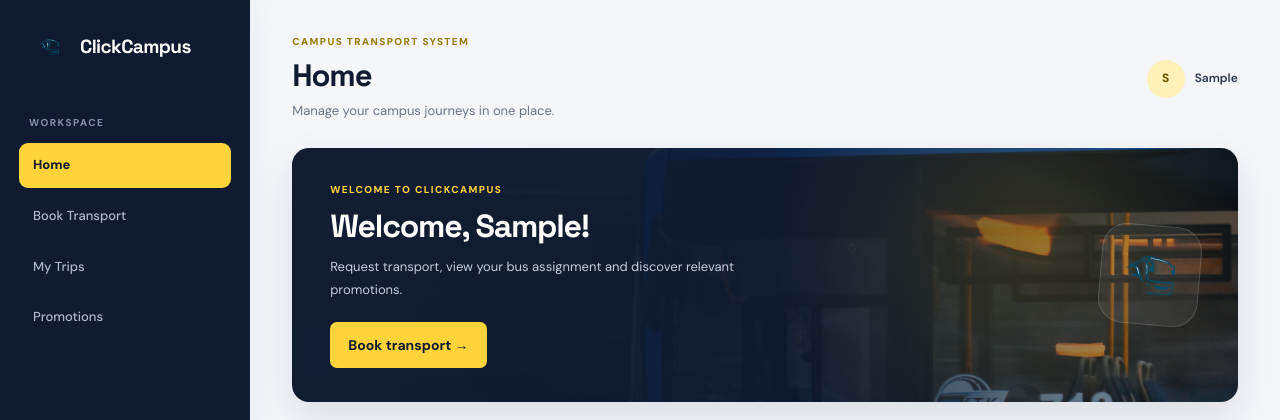
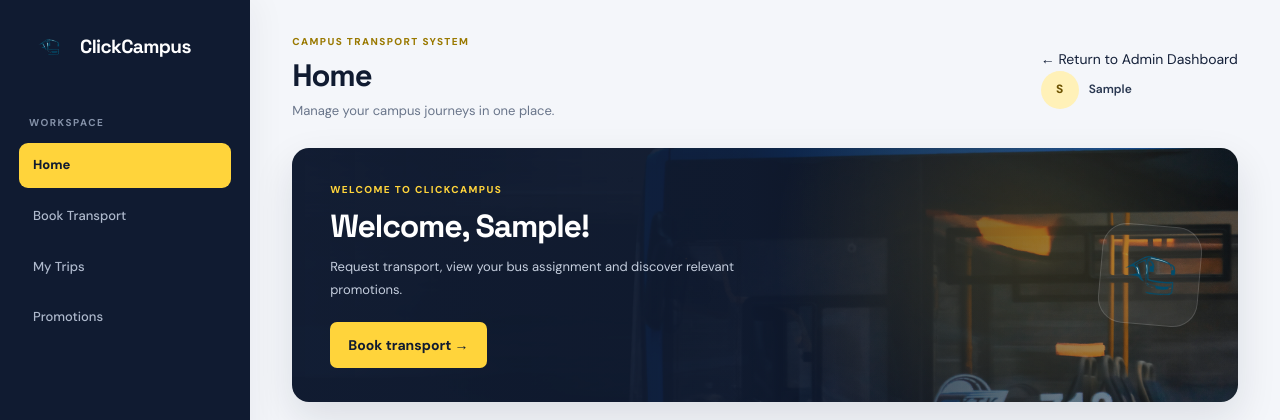
Before and after one commit to iisika/ClickCampus, a Django app: page /student/ in a window 1280 px wide. Shown: the top 420 px of the page. Run offline with Django 5.2, Linux system fonts and the light colour scheme; a user stored in the database is signed in; tables that the repository leaves empty hold one stand-in row (values such as "Sample post").

Commit message:
Improve unified ClickCampus portal navigation

```diff
--- a/transport/templates/transport/dashboard.html
+++ b/transport/templates/transport/dashboard.html
@@ -85,8 +85,12 @@
                 </p>
             </div>
 
-            <div class="profile">
-                <span class="avatar">
+            <div class="student-header-actions">
+                {% if user.is_authenticated and user.is_staff %}
+                    <a class="admin-return-link" href="{% url 'transport:admin_dashboard' %}">← Return to Admin Dashboard</a>
+                {% endif %}
+                <div class="profile">
+                    <span class="avatar">
                     {% if user.is_authenticated %}
                         {{ user.first_name|default:user.username|first|upper }}
                     {% else %}
@@ -100,7 +104,8 @@
                     {% else %}
                         Guest
                     {% endif %}
-                </span>
+                    </span>
+                </div>
             </div>
         </header>
 
```
